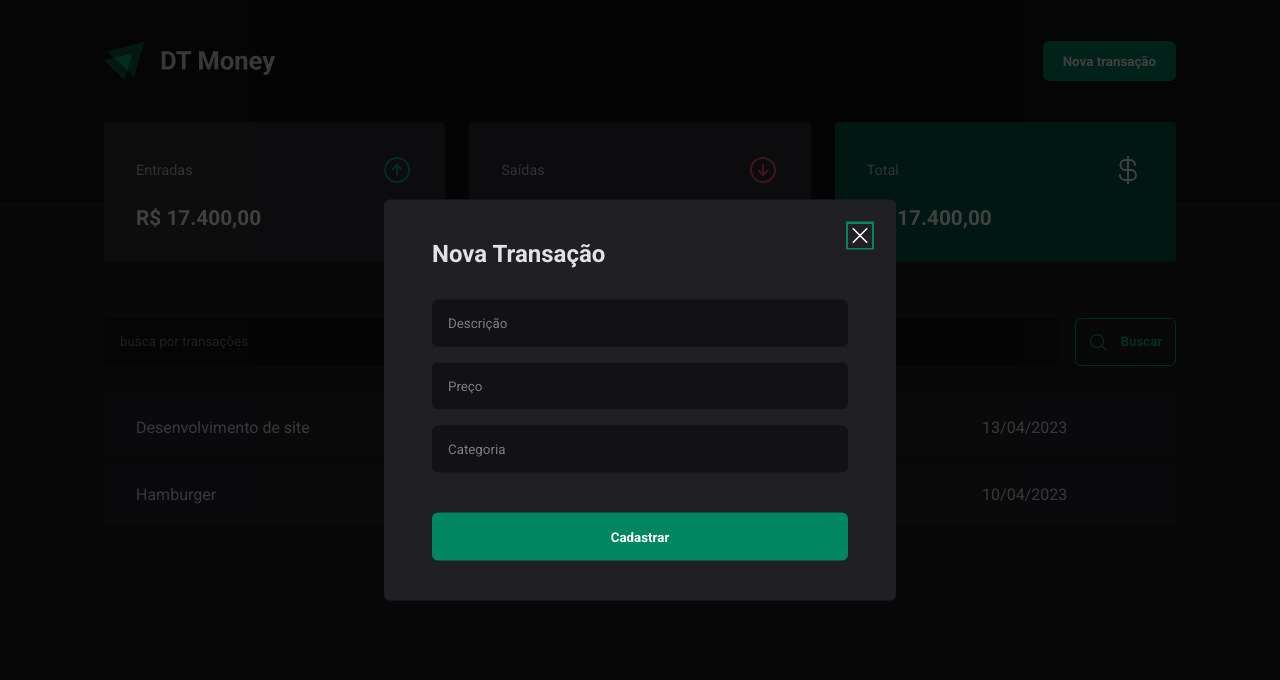
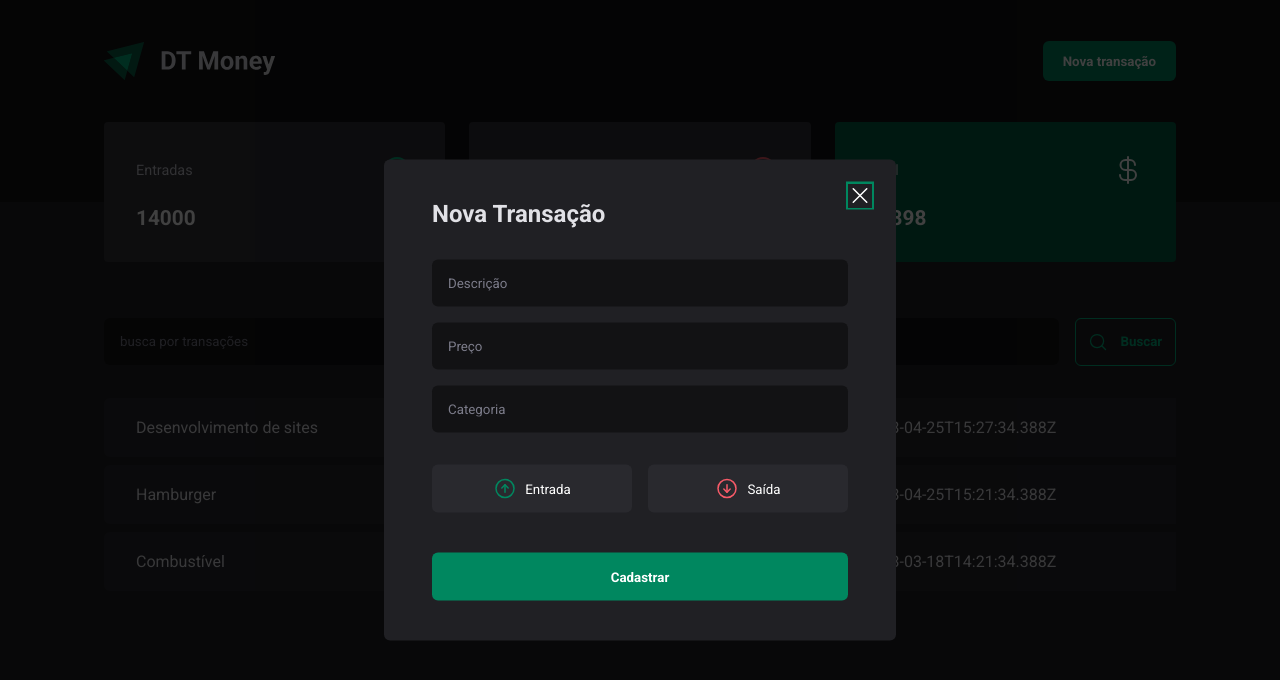
Before and after one commit to ferreiraweb/dt-money, a React (Vite) app: page / in a window 1280 px wide. Both pictures are taken after a click on the button "Nova transação". Shown: the top 680 px of the page. Built offline with nearby package versions, Linux system fonts and the light colour scheme; data requests are answered from the project's data file.

Commit message:
add transactions, context, json-server

```diff
--- a/package.json
+++ b/package.json
@@ -5,12 +5,14 @@
   "type": "module",
   "scripts": {
     "dev": "vite",
+    "dev:server": "json-server server.json -w -d 500",
     "build": "tsc && vite build",
     "lint": "eslint src --ext ts,tsx --report-unused-disable-directives --max-warnings 0",
     "preview": "vite preview"
   },
   "dependencies": {
     "@radix-ui/react-dialog": "^1.0.3",
+    "@radix-ui/react-radio-group": "^1.1.2",
     "phosphor-react": "^1.4.1",
     "react": "^18.2.0",
     "react-dom": "^18.2.0",
@@ -26,6 +28,7 @@
     "eslint": "^8.38.0",
     "eslint-plugin-react-hooks": "^4.6.0",
     "eslint-plugin-react-refresh": "^0.3.4",
+    "json-server": "^0.17.3",
     "typescript": "^5.0.2",
     "vite": "^4.3.0"
   }
--- /dev/null
+++ b/server.json
@@ -0,0 +1,29 @@
+{
+    "transaction" : [
+        {
+            "id": 1,
+            "description": "Desenvolvimento de sites",
+            "type": "income",
+            "category": "Venda",
+            "price": 14000,
+            "createAt": "2023-04-25T15:27:34.388Z"
+    },
+    {
+        "id": 2,
+        "description": "Hamburger",
+        "type": "outcome",
+        "category": "Alimentação",
+        "price": 50,
+        "createAt": "2023-04-25T15:21:34.388Z"
+    },
+    {
+        "id": 3,
+        "description": "Combustível",
+        "type": "outcome",
+        "category": "Veiculo",
+        "price": 52,
+        "createAt": "2023-03-18T14:21:34.388Z"
+    }
+
+    ]
+}
--- /dev/null
+++ b/src/@types/transactions-types.ts
@@ -0,0 +1,10 @@
+
+
+export interface ITransactionItem {
+    id: number;
+    category: string;
+    createAt: string;
+    description: string;
+    price: number;
+    type: "income" | "outcome";
+  }
--- a/src/App.tsx
+++ b/src/App.tsx
@@ -2,11 +2,17 @@ import { ThemeProvider } from "styled-components";
 import { Home } from "./pages/Home/home-index";
 import { GlobalStyel } from "./styles/global";
 import { defaultTheme } from "./styles/themes/default";
+import {
+  TransactionContext,
+  TransactionContextProvider,
+} from "./contexts/transaction-context";
 
 export function App() {
   return (
     <ThemeProvider theme={defaultTheme}>
-      <Home />
+      <TransactionContextProvider>
+        <Home />
+      </TransactionContextProvider>
       <GlobalStyel />
     </ThemeProvider>
   );
--- a/src/components/TransactionModal/transaction-modal-idex.tsx
+++ b/src/components/TransactionModal/transaction-modal-idex.tsx
@@ -1,7 +1,13 @@
 import * as Dialog from "@radix-ui/react-dialog";
-import { X } from "phosphor-react";
+import { ArrowCircleDown, ArrowCircleUp, X } from "phosphor-react";
 import { ReactNode } from "react";
-import { Overlay, Content, Close } from "./transaction-modal.styles";
+import {
+  Overlay,
+  Content,
+  Close,
+  TransactionButtonType,
+  TransactionType,
+} from "./transaction-modal.styles";
 
 interface ITransactionModalProps {
   children: ReactNode;
@@ -21,7 +27,6 @@ export function TransactionModal({
           <Dialog.Title>{title}</Dialog.Title>
 
           <Close>
-            {" "}
             <X size={24} />
           </Close>
 
@@ -30,6 +35,17 @@ export function TransactionModal({
             <input type="number" placeholder="Preço" required />
             <input type="text" placeholder="Categoria" required />
 
+            <TransactionType>
+              <TransactionButtonType type="button" variant="up" value="up">
+                <ArrowCircleUp size={24} />
+                <span>Entrada</span>
+              </TransactionButtonType>
+              <TransactionButtonType type="button" variant="down" value="down">
+                <ArrowCircleDown size={24} />
+                <span>Saída</span>
+              </TransactionButtonType>
+            </TransactionType>
+
             <button type="submit">Cadastrar</button>
           </form>
         </Content>
--- a/src/components/TransactionModal/transaction-modal.styles.ts
+++ b/src/components/TransactionModal/transaction-modal.styles.ts
@@ -1,5 +1,6 @@
 import styled from "styled-components";
 import * as Dialog from "@radix-ui/react-dialog";
+import * as RadioGroup from '@radix-ui/react-radio-group';
 
 
 export const Overlay = styled(Dialog.Overlay)`
@@ -80,8 +81,61 @@ export const Content = styled(Dialog.Content)`
 
     }
 
+`;
 
 
 
+export const TransactionType = styled(RadioGroup.Root)`
 
-`;
+    display: flex;
+    gap: 1rem;
+    justify-content: space-between;
+    align-items: center;
+    margin-top: 1rem;
+
+
+`
+
+interface ITransactionButtonTypeProps {
+    variant: 'up' | 'down'
+}
+
+export const TransactionButtonType = styled(RadioGroup.Item)<ITransactionButtonTypeProps>`
+
+    flex: 1;
+    height: 3rem;
+    display: flex;
+    justify-content: center;
+    align-items: center;
+    gap: 0.5rem;
+    background-color: ${props => props.theme["gray-700"]};
+    border: 0;
+    border-radius: 6px;
+    cursor: pointer;
+    color: ${props => props.theme["green-300"]};
+
+    svg {
+        color: ${props => props.variant === 'up' ? props.theme["green-500"] : props.theme["red-300"]}
+    }
+
+    span {
+        color: ${props => props.theme.white};
+    }
+
+    &[data-state='unchecked']:hover{
+        background-color: ${props => props.theme["gray-600"]};
+        transition: background-color 0.2s;
+    }
+
+    &[data-state='checked'] {
+        color: ${props => props.theme.white};
+        background-color: ${props => props.variant === 'up' ? props.theme["green-500"] : props.theme["red-300"]};
+
+        svg {
+            color: ${props => props.theme.white};
+        }
+
+        transition: background-color 0.2s;
+    }
+
+`
--- a/src/components/Transactions/transactions-index.tsx
+++ b/src/components/Transactions/transactions-index.tsx
@@ -1,3 +1,5 @@
+import { useContext } from "react";
+import { TransactionContext } from "../../contexts/transaction-context";
 import { SearchForm } from "./components/search-form-index";
 import {
   PriceHighLight,
@@ -6,27 +8,27 @@ import {
 } from "./transactions-styles";
 
 export function Transactions() {
+  const { transactionsList } = useContext(TransactionContext);
+
   return (
     <TransactionContainer>
       <SearchForm />
       <TransactionTable>
         <tbody>
-          <tr>
-            <td>Desenvolvimento de site</td>
-            <td>
-              <PriceHighLight variant="up">R$ 12.000,00</PriceHighLight>
-            </td>
-            <td>Venda</td>
-            <td>13/04/2023</td>
-          </tr>
-          <tr>
-            <td>Hamburger</td>
-            <td>
-              <PriceHighLight variant="down">-R$ 59,00</PriceHighLight>
-            </td>
-            <td>Alimentação</td>
-            <td>10/04/2023</td>
-          </tr>
+          {transactionsList.map((item) => {
+            return (
+              <tr key={item.id}>
+                <td>{item.description}</td>
+                <td>
+                  <PriceHighLight variant={item.type}>
+                    {item.price}
+                  </PriceHighLight>
+                </td>
+                <td>{item.category}</td>
+                <td>{item.createAt}</td>
+              </tr>
+            );
+          })}
         </tbody>
       </TransactionTable>
     </TransactionContainer>
--- a/src/components/Transactions/transactions-styles.ts
+++ b/src/components/Transactions/transactions-styles.ts
@@ -37,13 +37,13 @@ export const TransactionTable = styled.table`
 `
 
 interface IPriceHighLightProps {
-    variant: 'up' | 'down'
+    variant: 'income' | 'outcome'
 }
 
 
 export const PriceHighLight = styled.span<IPriceHighLightProps>`
 
-color: ${props => props.variant === 'up' ? props.theme["green-300"] : props.theme["red-300"] }
+color: ${props => props.variant === 'income' ? props.theme["green-300"] : props.theme["red-300"] }
 
 
 `
--- a/src/components/summary/summary-index.tsx
+++ b/src/components/summary/summary-index.tsx
@@ -1,3 +1,4 @@
+import { TransactionContext } from "../../contexts/transaction-context";
 import {
   SummaryCard,
   SummaryCardBody,
@@ -5,14 +6,39 @@ import {
   SummaryContainer,
 } from "./summary-styles";
 
-import {
-  ArrowCircleUp,
-  ArrowCircleDown,
-  Money,
-  CurrencyDollar,
-} from "phosphor-react";
+import { ArrowCircleDown, ArrowCircleUp, CurrencyDollar } from "phosphor-react";
+
+import { useContext } from "react";
 
 export function Summary() {
+  const { transactionsList } = useContext(TransactionContext);
+
+  const getTotalByType = (type: string) => {
+    return transactionsList
+      .filter((t) => t.type === type)
+      .map((t) => t.price)
+      .reduce((acc, price) => acc + price, 0);
+  };
+
+  const summary2 = {
+    income: getTotalByType("income"),
+    outcome: getTotalByType("outcome"),
+  };
+
+  const summary = transactionsList.reduce(
+    (acc, transaction) => {
+      if (transaction.type === "income") {
+        acc.income += transaction.price;
+        acc.total += transaction.price;
+      } else {
+        acc.outcome += transaction.price;
+        acc.total -= transaction.price;
+      }
+      return acc;
+    },
+    { income: 0, outcome: 0, total: 0 }
+  );
+
   return (
     <SummaryContainer>
       <SummaryCard>
@@ -22,7 +48,7 @@ export function Summary() {
         </SummaryCardHeader>
 
         <SummaryCardBody>
-          <span>R$ 17.400,00</span>
+          <span>{summary2.income}</span>
         </SummaryCardBody>
       </SummaryCard>
 
@@ -33,7 +59,7 @@ export function Summary() {
         </SummaryCardHeader>
 
         <SummaryCardBody>
-          <span>R$ 1.259,00</span>
+          <span>{summary2.outcome}</span>
         </SummaryCardBody>
       </SummaryCard>
 
@@ -44,7 +70,7 @@ export function Summary() {
         </SummaryCardHeader>
 
         <SummaryCardBody>
-          <span>R$ 17.400,00</span>
+          <span>{summary2.income - summary2.outcome}</span>
         </SummaryCardBody>
       </SummaryCard>
     </SummaryContainer>
--- /dev/null
+++ b/src/contexts/transaction-context.tsx
@@ -0,0 +1,38 @@
+import { ReactNode, createContext, useEffect, useState } from "react";
+import { ITransactionItem } from "../@types/transactions-types";
+
+interface ITransactionContextType {
+  transactionsList: ITransactionItem[];
+}
+
+export const TransactionContext = createContext({} as ITransactionContextType);
+
+interface ITransactionContextProviderProps {
+  children: ReactNode;
+}
+
+export function TransactionContextProvider({
+  children,
+}: ITransactionContextProviderProps) {
+  const [transactionsList, setTransactionList] = useState<ITransactionItem[]>(
+    []
+  );
+
+  useEffect(() => {
+    const getTransaction = async () => {
+      await fetch("http://localhost:3000/transaction")
+        .then((response) => response.json())
+        .then((json) => {
+          setTransactionList(json);
+        });
+    };
+
+    getTransaction();
+  }, []);
+
+  return (
+    <TransactionContext.Provider value={{ transactionsList }}>
+      {children}
+    </TransactionContext.Provider>
+  );
+}
```
Also changed, not shown: 1 other file (tests, documents, lock files or other folders).
